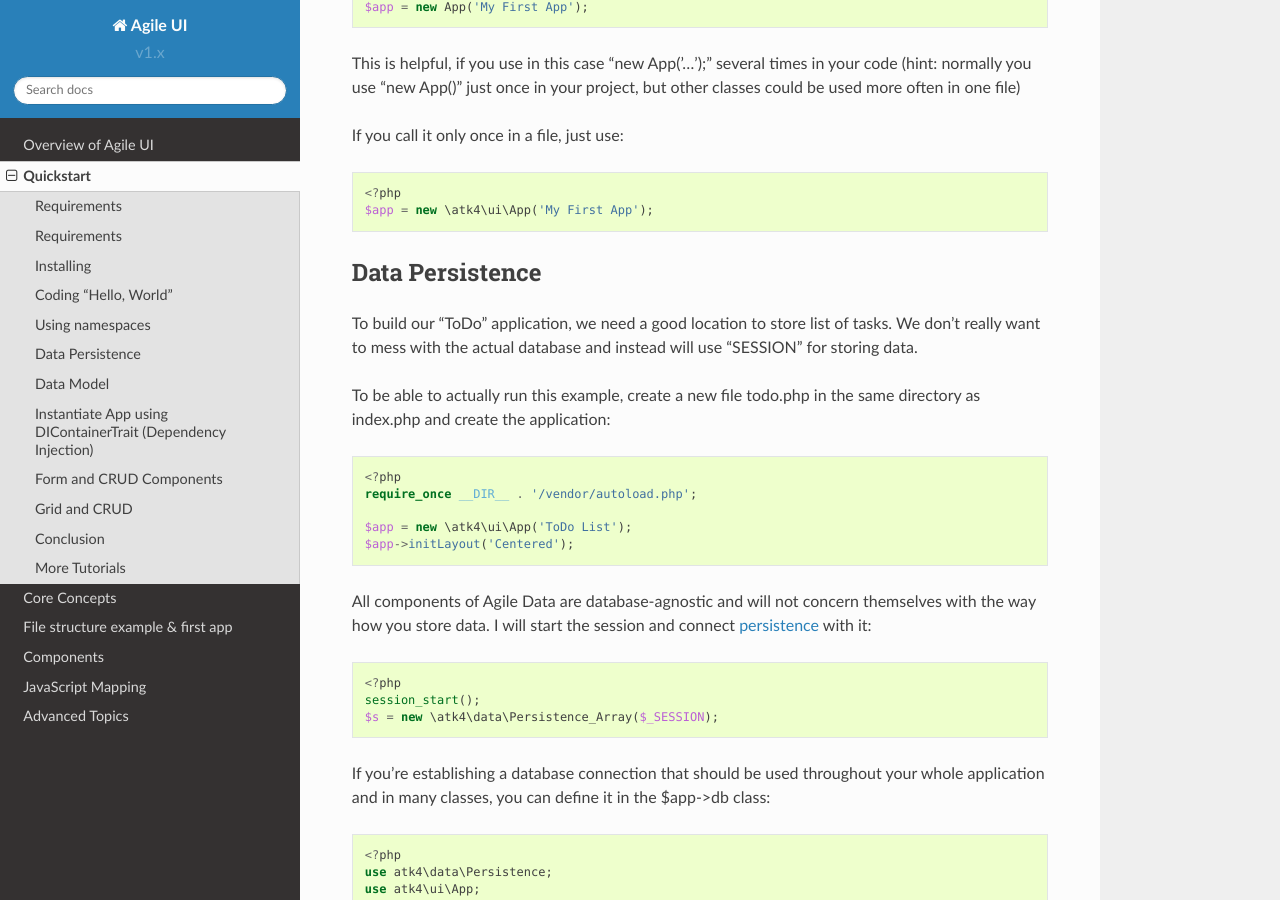
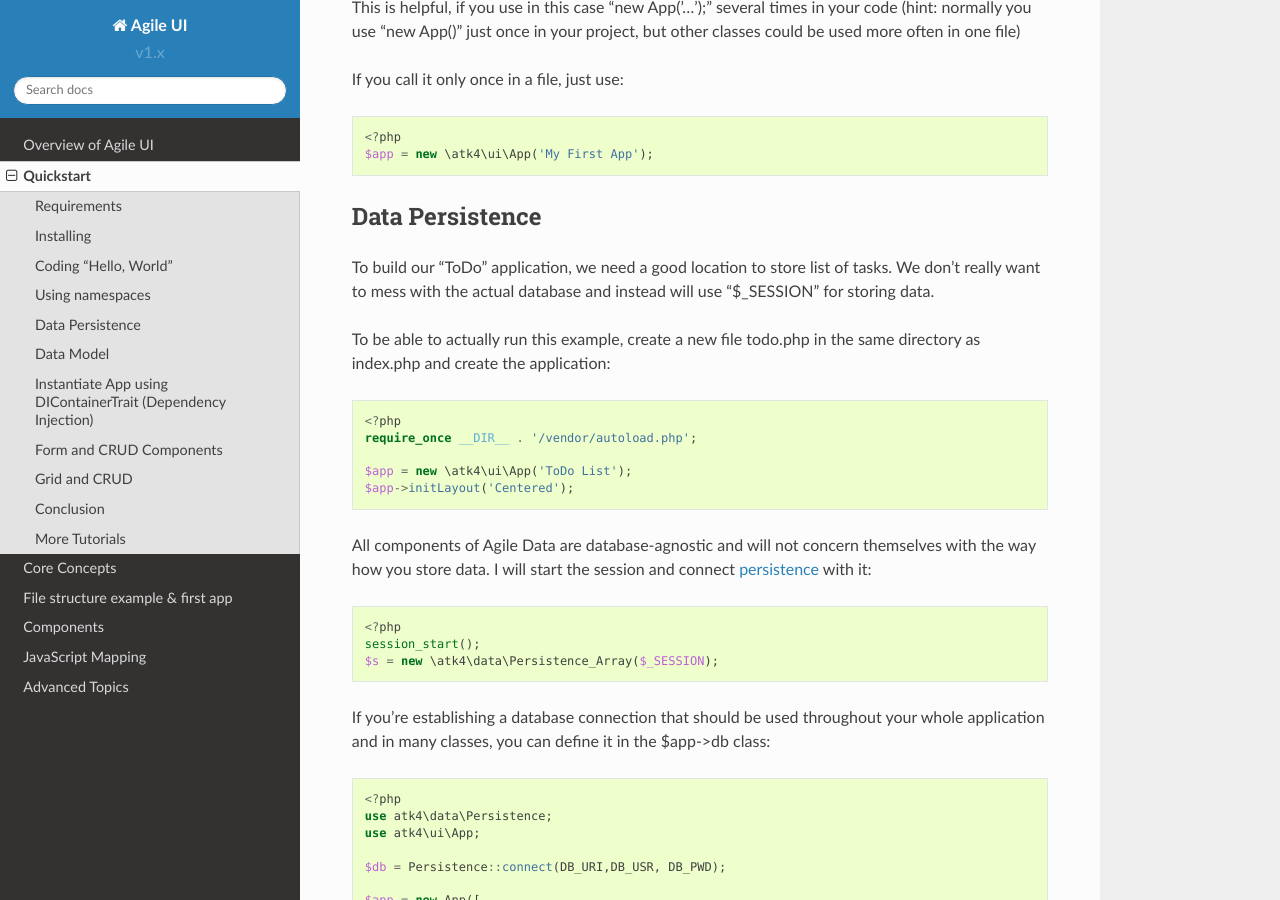
Before and after one commit to atk4/ui, a Sphinx documentation site: the page built from docs/quickstart.rst, in a window 1280 px wide and 900 px high, scrolled down 2004 px. Built offline with Sphinx 7.4.7 and the Read the Docs theme 2.0.0, drawn with Linux system fonts in a browser that asks for light colours; pages that are not in the unit, such as notebooks, are missing from menus; some of the changed text lies outside the part shown.

Commit message:
Some cleanup
Section "Requirements" specified twice, the second one being empty. Also id 25 later in the document should be 24.

```diff
--- a/docs/quickstart.rst
+++ b/docs/quickstart.rst
@@ -19,9 +19,6 @@ Requirements
 Agile Toolkit will work anywhere where PHP can. Find a suitable guide on how to set up
 PHP on your platform. Having a local database is a plus, but our initial application will
 work without persistent database.
-
-Requirements
-============
 
 Installing
 ==========
@@ -99,7 +96,7 @@ Data Persistence
 ================
 
 To build our "ToDo" application, we need a good location to store list of tasks. We don't really want to mess with
-the actual database and instead will use "SESSION" for storing data.
+the actual database and instead will use "$_SESSION" for storing data.
 
 To be able to actually run this example, create a new file todo.php in the same directory as index.php and
 create the application::
@@ -258,7 +255,7 @@ another. In our example replace right column (label 17) with the following code:
 
     if (isset($_GET['delete'])) {                               // 23
         foreach(explode(',', $_GET['delete']) as $id) {
-            $grid->model->delete($id);                          // 25
+            $grid->model->delete($id);                          // 24
         }
     }
 
```
